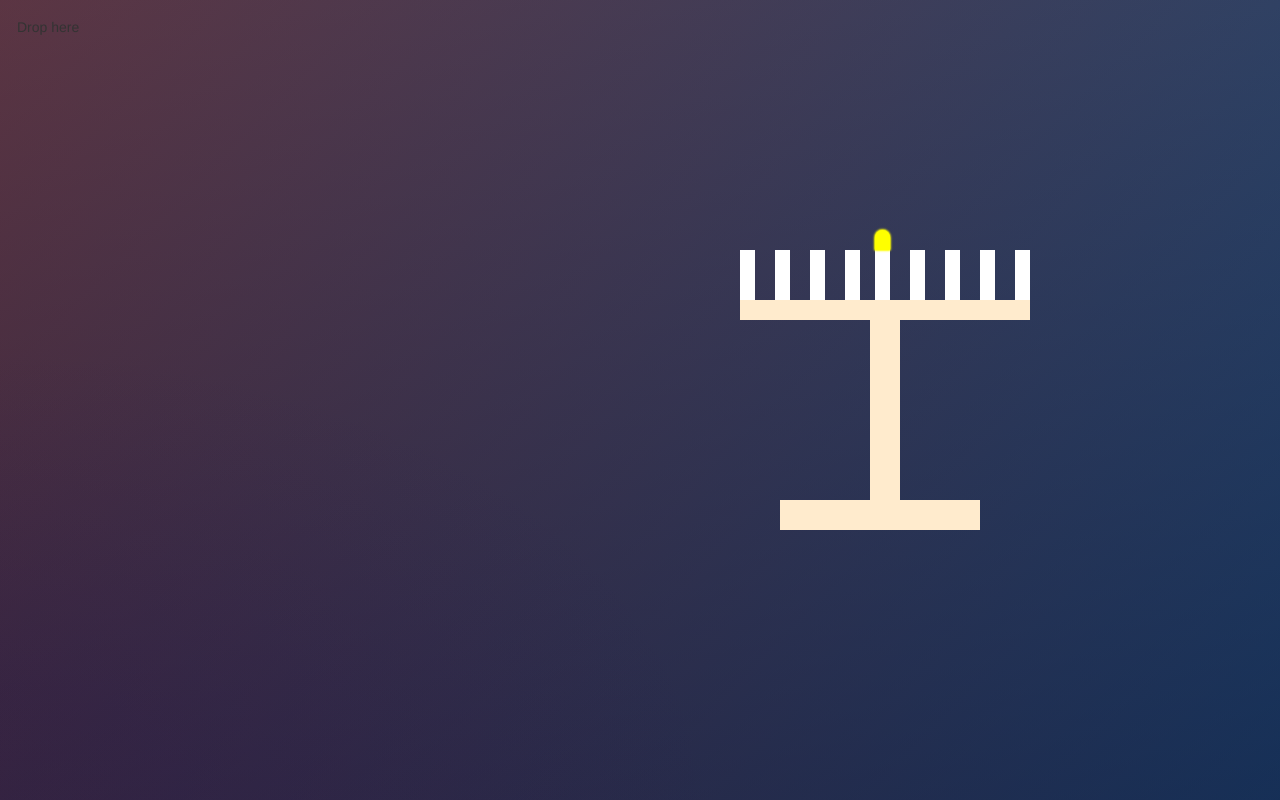
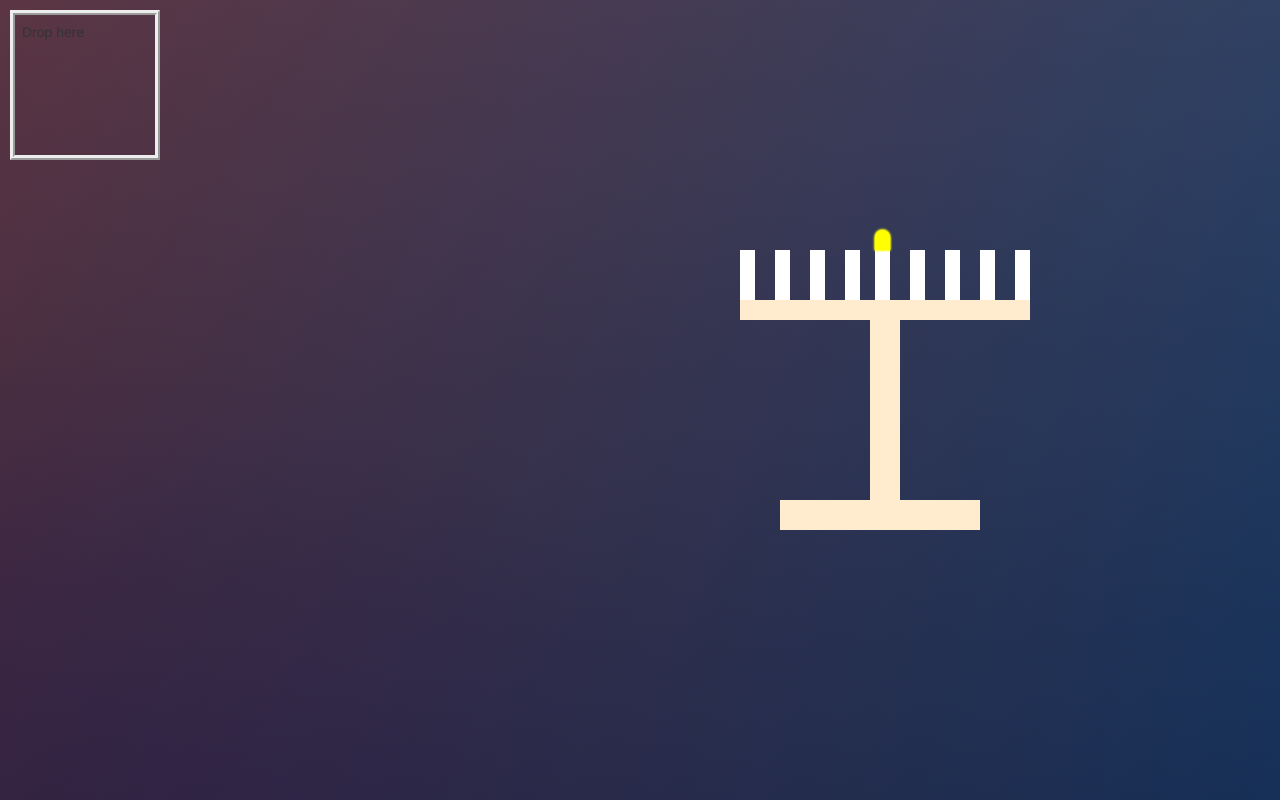
Before and after one commit to NaomiLea/chanukkah, a plain HTML site: page index.html in a window 1280 px wide. Drawn offline with nearby package versions, Linux system fonts and the light colour scheme.

Commit message:
adding changes

```diff
--- a/index.html
+++ b/index.html
@@ -3,7 +3,8 @@
 
 <head>
     <link rel="stylesheet" href="http://maxcdn.bootstrapcdn.com/bootstrap/3.3.7/css/bootstrap.min.css">
-    <!-- <link rel="stylesheet" type="text/css" href="stylesheet .css">-->
+    <meta charset="utf-8">
+    <meta name="viewport" content="width=device-width, initial-scale=1">
     <script src="https://ajax.googleapis.com/ajax/libs/jquery/1.12.4/jquery.min.js"></script>
     <script src="http://maxcdn.bootstrapcdn.com/bootstrap/3.3.7/js/bootstrap.min.js"></script>
     <link rel="stylesheet" href="stylesheet.css">
@@ -27,7 +28,7 @@
     <div class="candle" id="eight"></div>
     <div id="lighting" class="ui-widget-content">
         <div id="shamash"></div>
-        <div id="flame" ></div>
+        <div id="flame"></div>
     </div>
     <div id="droppable" class="ui-widget-header">
         <p>Drop here</p>
--- a/index.js
+++ b/index.js
@@ -1,16 +1,16 @@
-  $( function() {
-    $( "#lighting" ).draggable({ revert: "invalid" });
+  $(function() {
+      $("#lighting").draggable({ revert: "valid" });
 
-    $( ".candle" ).droppable({
-      classes: {
-        "ui-droppable-active": "ui-state-active",
-        "ui-droppable-hover": "ui-state-hover"
-      },
-      drop: function( event, ui ) {
-        $( this )
-          .addClass( "ui-state-highlight" )
-          .find( "p" )
-            .html( "Dropped!" );
-      }
-    });
-  } );
+
+
+
+      $("#droppable").droppable({
+          tolerance: 'touch',
+          drop: function() {
+              $("#droppable")
+                  .addClass("ui-state-highlight")
+                  .find("p")
+                  .html("Dropped with a touch!");
+          }
+      });
+  });
--- a/stylesheet.css
+++ b/stylesheet.css
@@ -1,5 +1,14 @@
 body {
     background-color: #200f54;
+}
+
+#droppable {
+  height: 200px;
+  width: 200px;
+  padding: 10px;
+  margin-top: 10px;
+  border: ridge;
+  border-width: 5px;
 }
 
 #foot {
```
